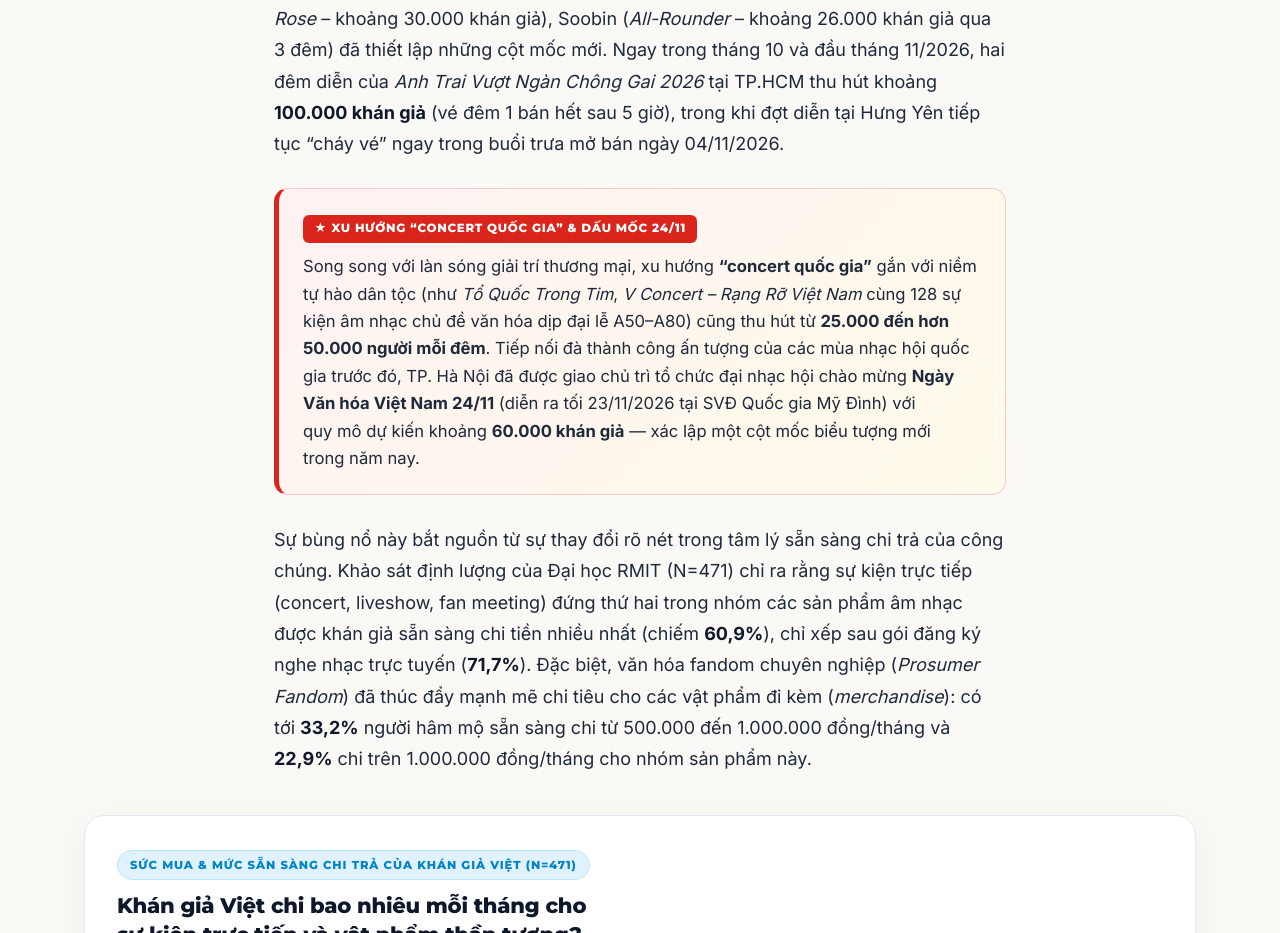
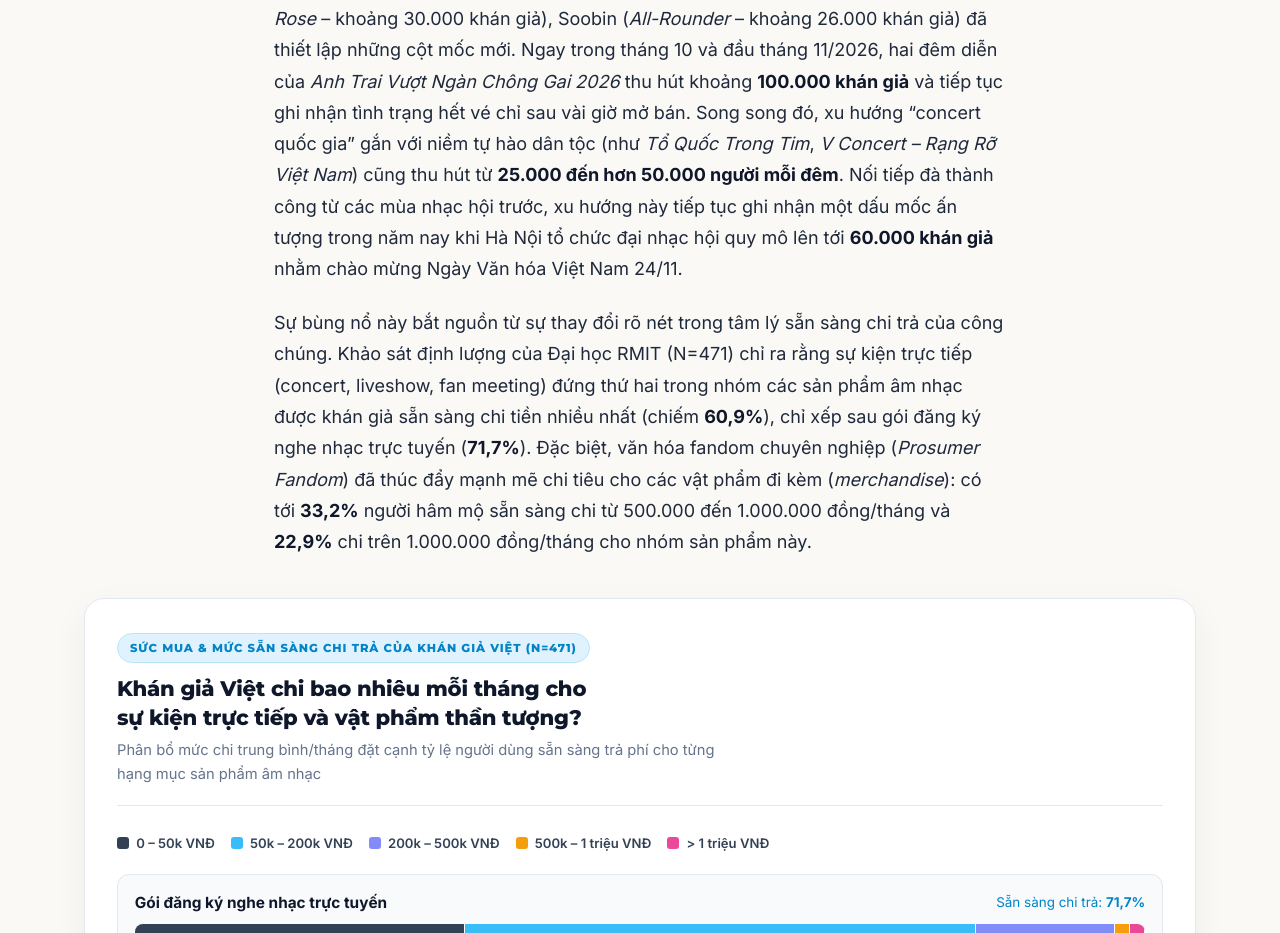
Before and after one commit to giahanluong192/mmj1, a Next.js app: page / in a window 1280 px wide. Shown: the part 2965-3898 px from the top of the page. Built offline with nearby package versions, Linux system fonts and the light colour scheme.

Commit message:
feat(editorial): update concert scale and national concert text integration

```diff
--- a/src/app/page.tsx
+++ b/src/app/page.tsx
@@ -142,16 +142,8 @@ export default function Home() {
 
         <div className="prose-column">
           <p className="body-p">
-            Đáng chú ý, phân khúc các sự kiện quy mô lớn (trên 5.000 khán giả) đã chiếm khoảng <strong>23,8%</strong> tổng số sự kiện được khảo sát trong báo cáo của RMIT, trong đó nhóm đại nhạc hội từ 10.000 đến 40.000 người chiếm <strong>14,6%</strong> và trên 40.000 người chiếm <strong>2,5%</strong>. Sự trỗi dậy của các “concert phái sinh” bước ra từ truyền hình thực tế như <em>Anh Trai Vượt Ngàn Chông Gai</em>, <em>Anh Trai “Say Hi”</em>, <em>Em Xinh “Say Hi”</em>, cùng chuỗi liveshow cá nhân của Mỹ Tâm (<em>See The Light</em> – khoảng 40.000 khán giả), Hà Anh Tuấn (<em>Sketch A Rose</em> – khoảng 30.000 khán giả), Soobin (<em>All-Rounder</em> – khoảng 26.000 khán giả qua 3 đêm) đã thiết lập những cột mốc mới. Ngay trong tháng 10 và đầu tháng 11/2026, hai đêm diễn của <em>Anh Trai Vượt Ngàn Chông Gai 2026</em> tại TP.HCM thu hút khoảng <strong>100.000 khán giả</strong> (vé đêm 1 bán hết sau 5 giờ), trong khi đợt diễn tại Hưng&nbsp;Yên tiếp tục “cháy vé” ngay trong buổi trưa mở bán ngày&nbsp;04/11/2026.
+            Đáng chú ý, phân khúc các sự kiện quy mô lớn (trên 5.000 khán giả) đã chiếm khoảng <strong>23,8%</strong> tổng số sự kiện được khảo sát trong báo cáo của RMIT, trong đó nhóm đại nhạc hội từ 10.000 đến 40.000 người chiếm <strong>14,6%</strong> và trên 40.000 người chiếm <strong>2,5%</strong>. Sự trỗi dậy của các “concert phái sinh” bước ra từ truyền hình thực tế như <em>Anh Trai Vượt Ngàn Chông Gai</em>, <em>Anh Trai &ldquo;Say Hi&rdquo;</em>, <em>Em Xinh &ldquo;Say Hi&rdquo;</em>, cùng chuỗi liveshow cá nhân của Mỹ Tâm (<em>See The Light</em> – khoảng 40.000 khán giả), Hà Anh Tuấn (<em>Sketch A Rose</em> – khoảng 30.000 khán giả), Soobin (<em>All-Rounder</em> – khoảng 26.000 khán giả) đã thiết lập những cột mốc mới. Ngay trong tháng 10 và đầu tháng 11/2026, hai đêm diễn của <em>Anh Trai Vượt Ngàn Chông Gai 2026</em> thu hút khoảng <strong>100.000 khán giả</strong> và tiếp tục ghi nhận tình trạng hết vé chỉ sau vài giờ mở&nbsp;bán. Song song đó, xu hướng “concert quốc gia” gắn với niềm tự hào dân tộc (như <em>Tổ Quốc Trong Tim</em>, <em>V Concert – Rạng Rỡ Việt&nbsp;Nam</em>) cũng thu hút từ <strong>25.000 đến hơn 50.000 người mỗi&nbsp;đêm</strong>. Nối tiếp đà thành công từ các mùa nhạc hội trước, xu hướng này tiếp tục ghi nhận một dấu mốc ấn tượng trong năm nay khi Hà&nbsp;Nội tổ chức đại nhạc hội quy mô lên tới <strong>60.000 khán giả</strong> nhằm chào mừng Ngày Văn hóa Việt&nbsp;Nam 24/11.
           </p>
-
-          {/* Điểm nhấn Đỏ Sao Vàng cho xu hướng Concert Quốc gia & mốc 60.000 người tại Hà Nội */}
-          <div className="national-concert-callout">
-            <div className="redstar-flag-pill">★ XU HƯỚNG “CONCERT QUỐC GIA” & DẤU MỐC 24/11</div>
-            <p>
-              Song song với làn sóng giải trí thương mại, xu hướng <strong>“concert quốc gia”</strong> gắn với niềm tự hào dân tộc (như <em>Tổ Quốc Trong Tim</em>, <em>V Concert – Rạng Rỡ Việt&nbsp;Nam</em> cùng 128 sự kiện âm nhạc chủ đề văn hóa dịp đại lễ A50–A80) cũng thu hút từ <strong>25.000 đến hơn 50.000 người mỗi đêm</strong>. Tiếp nối đà thành công ấn tượng của các mùa nhạc hội quốc gia trước đó, TP.&nbsp;Hà&nbsp;Nội đã được giao chủ trì tổ chức đại nhạc hội chào mừng <strong>Ngày Văn hóa Việt&nbsp;Nam 24/11</strong> (diễn ra tối 23/11/2026 tại SVĐ Quốc gia Mỹ&nbsp;Đình) với quy mô dự kiến khoảng <strong>60.000 khán giả</strong> — xác lập một cột mốc biểu tượng mới trong năm&nbsp;nay.
-            </p>
-          </div>
 
           <p className="body-p">
             Sự bùng nổ này bắt nguồn từ sự thay đổi rõ nét trong tâm lý sẵn sàng chi trả của công chúng. Khảo sát định lượng của Đại học RMIT (N=471) chỉ ra rằng sự kiện trực tiếp (concert, liveshow, fan meeting) đứng thứ hai trong nhóm các sản phẩm âm nhạc được khán giả sẵn sàng chi tiền nhiều nhất (chiếm <strong>60,9%</strong>), chỉ xếp sau gói đăng ký nghe nhạc trực tuyến (<strong>71,7%</strong>). Đặc biệt, văn hóa fandom chuyên nghiệp (<em>Prosumer Fandom</em>) đã thúc đẩy mạnh mẽ chi tiêu cho các vật phẩm đi kèm (<em>merchandise</em>): có tới <strong>33,2%</strong> người hâm mộ sẵn sàng chi từ 500.000 đến 1.000.000 đồng/tháng và <strong>22,9%</strong> chi trên 1.000.000 đồng/tháng cho nhóm sản phẩm&nbsp;này.
```
